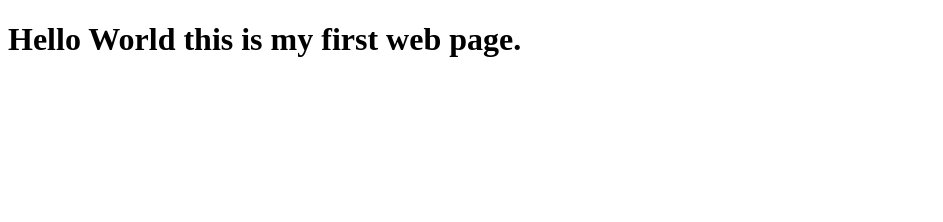
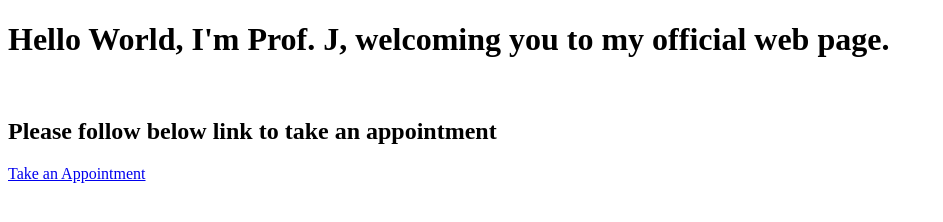
Before and after one commit to cJen02/cJen02.github.io, a plain HTML site: page index.html in a window 1280 px wide. Shown: the whole page, without its empty margins (0-943 px from the left). Drawn offline with Linux system fonts and the light colour scheme.

Commit message:
Update index.html

```diff
--- a/index.html
+++ b/index.html
@@ -4,9 +4,12 @@
     <meta charset="UTF-8">
     <meta http-equiv="X-UA-Compatible" content="IE=edge">
     <meta name="viewport" content="width=device-width, initial-scale=1.0">
-    <title>GFG</title>
+    <title>Home</title>
 </head>
 <body>
-    <h1>Hello World this is my first web page.</h1>
+    <h1>Hello World, I'm Prof. J, welcoming you to my official web page.</h1>
+    </br>
+    <h2>Please follow below link to take an appointment</h2>
+    <a href="https://calendar.google.com/calendar/u/0/appointments/schedules/AcZssZ3VkY3OcGeU5n7SySGRuuKk2C4u29TyhU4CXWRHx9dPwpbLKeCdWLcaO8OQ8oQmGSa-c0R1JeYy"> Take an Appointment </a>
 </body>
 </html>
```
